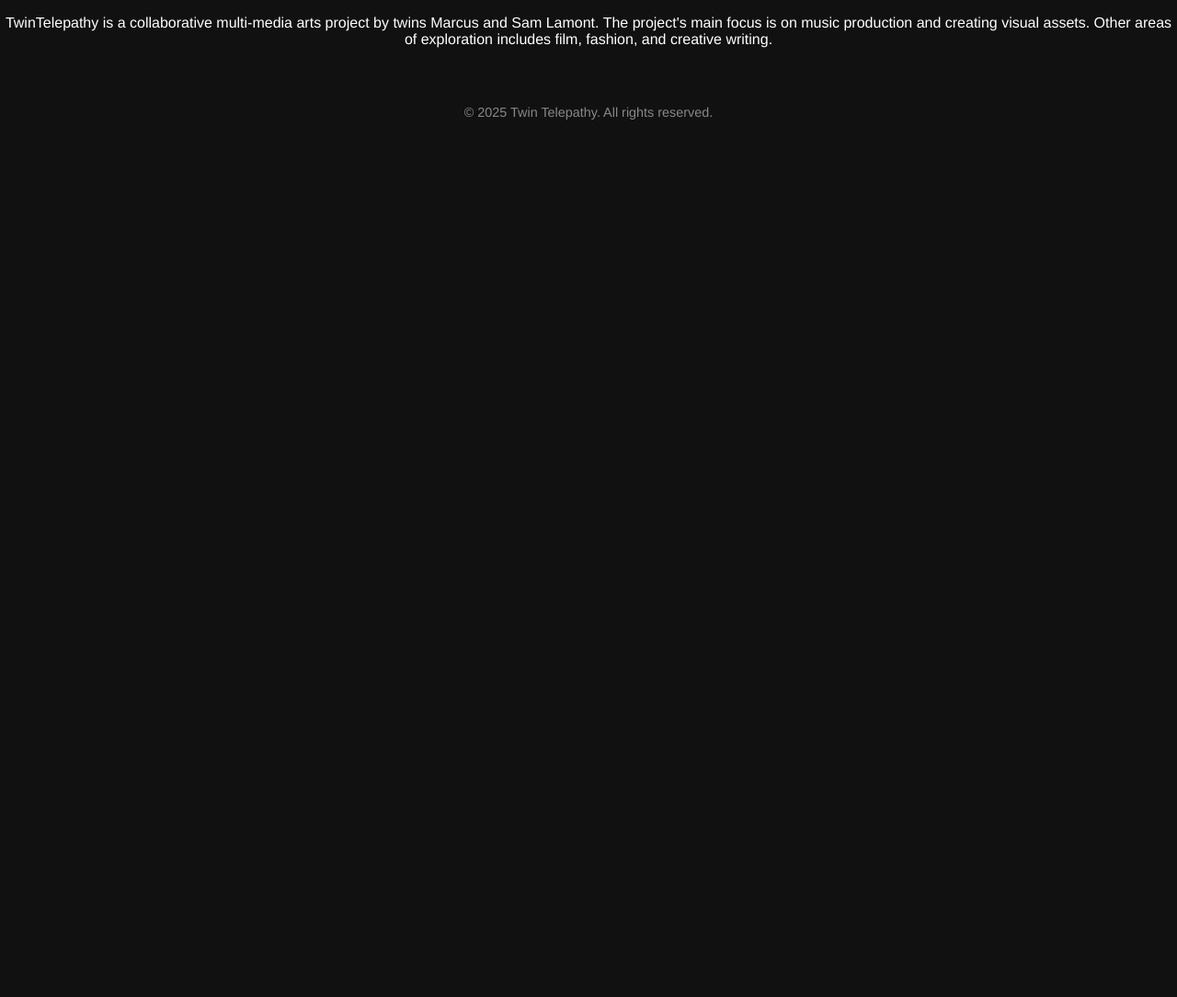
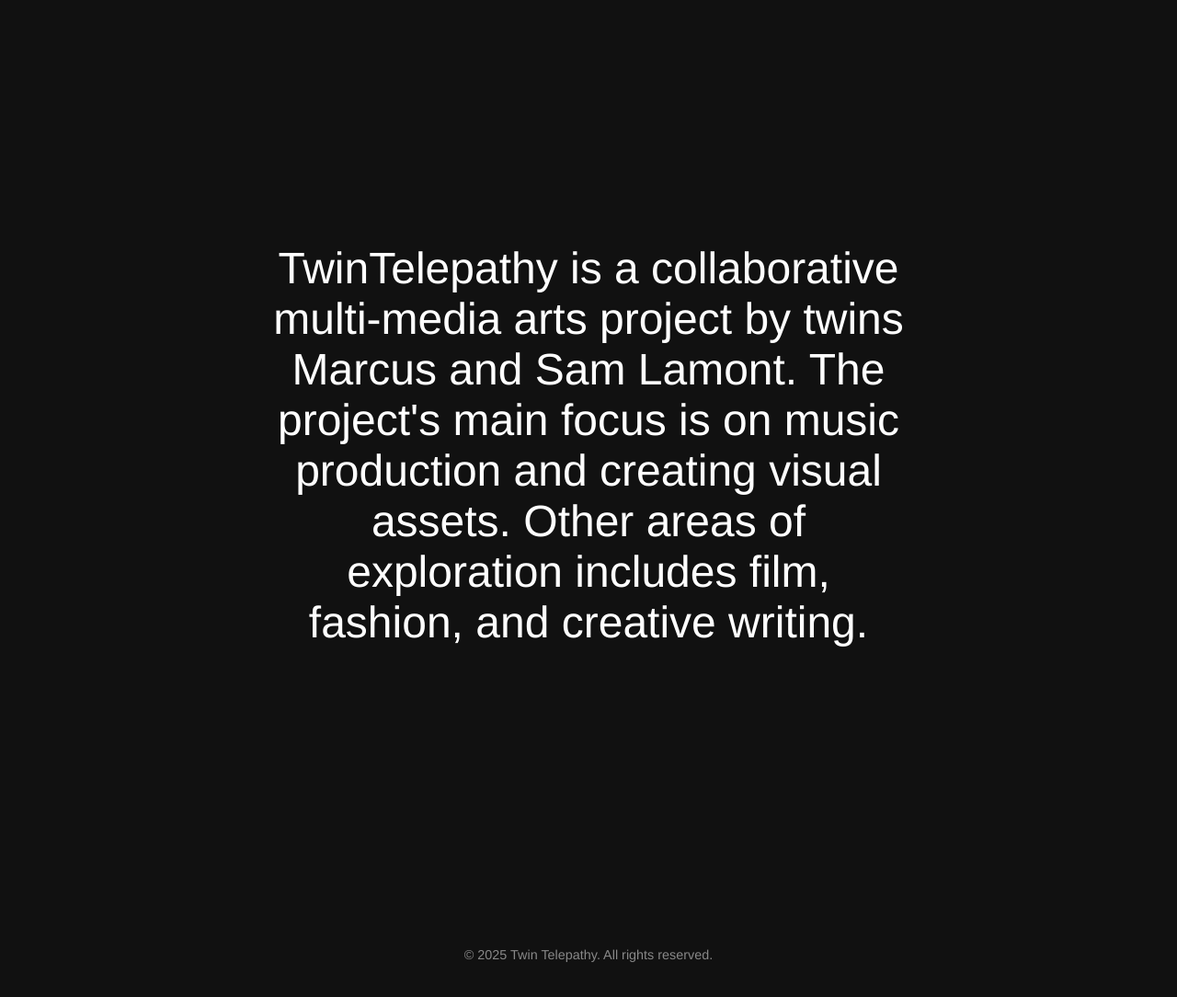
Before and after one commit to Sam-Lamont/PersonalGithub, a plain HTML site: page about.html in a window 1280 px wide. Shown: the whole page at 92% size. Before the commit the page ends 800 px from the top, so only its background shows below. Drawn offline with Linux system fonts and the light colour scheme.

Commit message:
Update index.css

```diff
--- a/index.css
+++ b/index.css
@@ -39,3 +39,28 @@ footer {
   font-size: 0.9rem;
   color: #888;
 }
+
+.about-text {
+  color: white;
+  font-size: 3rem;
+  display: flex;
+  margin-top: 4.5em;
+  margin-left: 6em;
+  margin-right: 6em;
+}
+
+.container {
+  display: flex;
+  max-width: 1000px;
+  height: 231.8px;
+  margin: 0 auto;
+}
+
+.container span {
+  margin: auto;
+  line-height: 1.5em;
+  font-size: 1.36em;
+  margin-top: 11em;
+  margin-left: 4.5em;
+  margin-right: 4.5em;
+}
```
